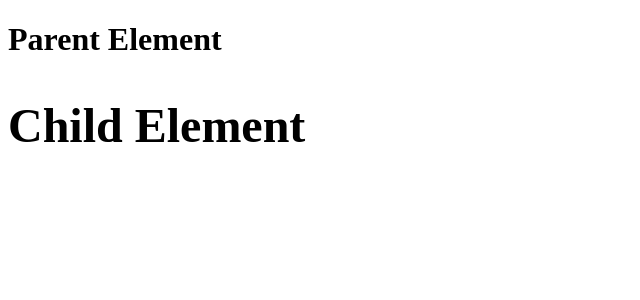
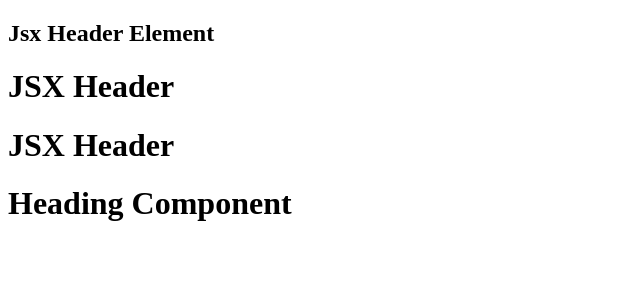
Before and after one commit to Pushparaj-K-1438/Learning_React_, a React (Vite) app: page / in a window 1280 px wide. Shown: the top 300 px of the page, without its empty margins (0-640 px from the left). Built offline with nearby package versions, Linux system fonts and the light colour scheme.

Commit message:
episode-03-Jsx-and-D/B-Elements-and-components

```diff
--- a/App.js
+++ b/App.js
@@ -1,11 +1,19 @@
 import React from "react";
 import ReactDOM from "react-dom/client";
 
-const Element = React.createElement('div', {}, [
-    React.createElement('h1', {}, [ "Parent Element",
-        React.createElement('h2', {},"Child Element")
-    ])]
-);
+const JSXHeader = () => (
+    <h1>JSX Header</h1>
+)
+const JsxElement = <h2>Jsx Header Element</h2>
 
-const renderToDom = ReactDOM.createRoot(document.getElementById('root'));
-renderToDom.render(Element);
+const HeadingComponent = () => (
+    <div>
+        {JsxElement}
+        {JSXHeader()}
+        <JSXHeader />
+        <h1>Heading Component</h1>
+    </div>
+)
+
+const root = ReactDOM.createRoot(document.getElementById("root"));
+root.render(<HeadingComponent/>);
--- a/package.json
+++ b/package.json
@@ -4,6 +4,8 @@
   "description": "Learning React from Scratch",
   "main": "App.js",
   "scripts": {
+    "start": "parcel index.html",
+    "build": "parcel build index.html",
     "test": "jest"
   },
   "repository": {
```
Also changed, not shown: Notex.txt.
